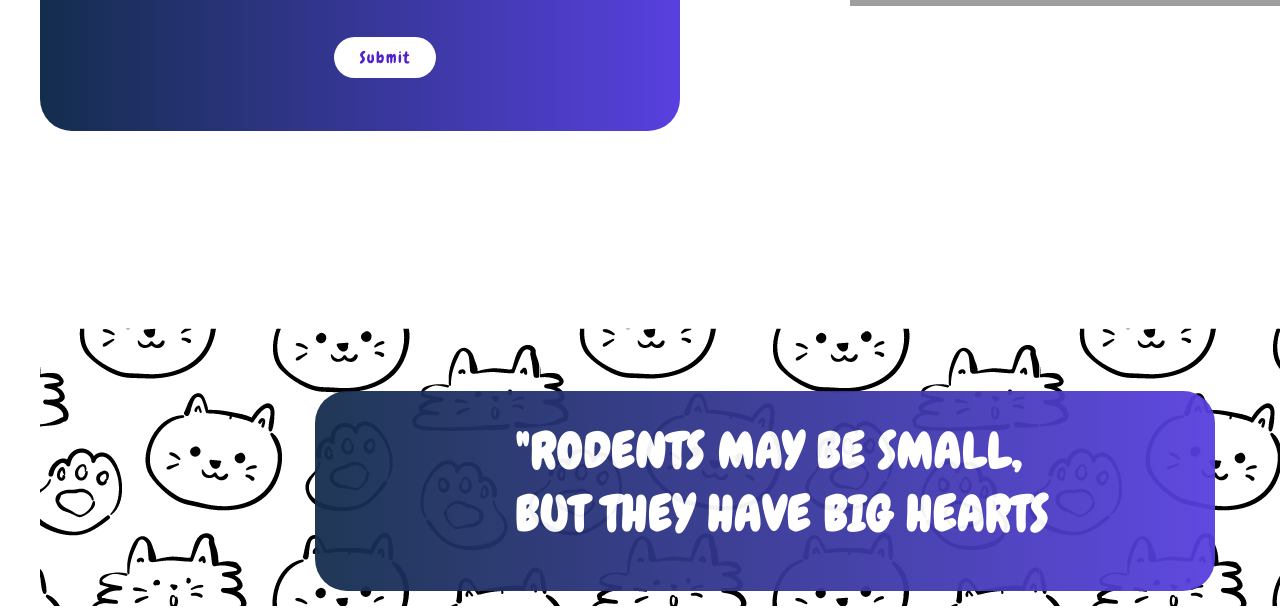
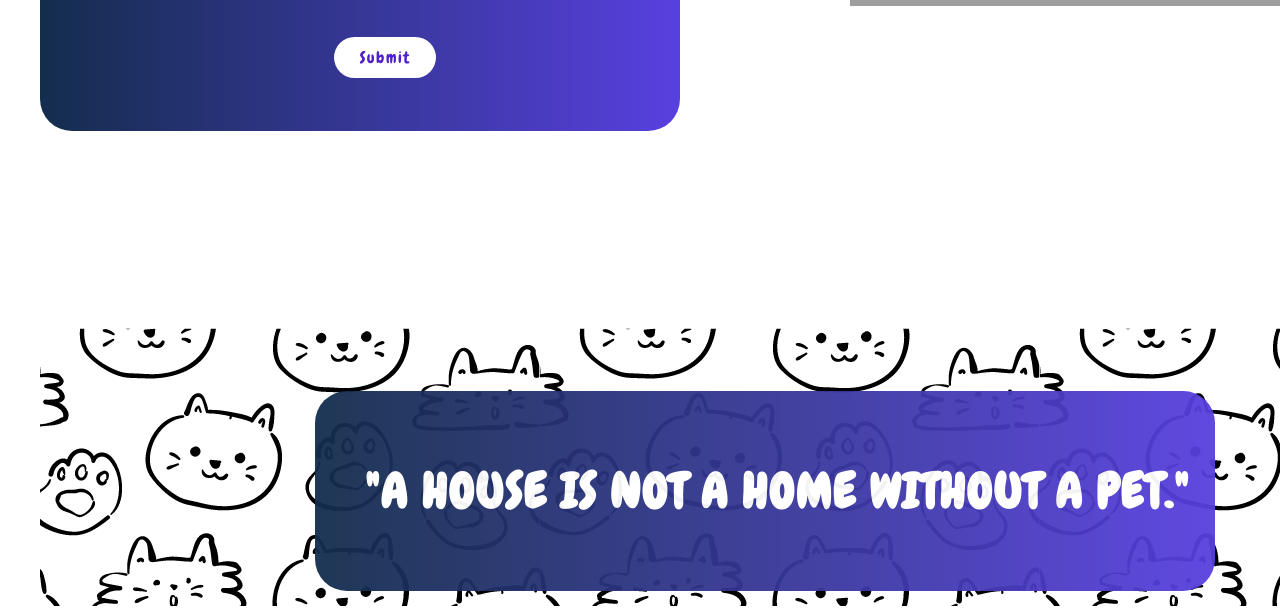
Before and after one commit to nkong008/1125-WEBD-Final-Furever-Pawfect, a plain HTML site: page html/contact.html in a window 1280 px wide. Shown: the part 794-1407 px from the top of the page. Drawn offline with Linux system fonts and the light colour scheme; grey boxes are pictures that could not be loaded.

Commit message:
minor updates

```diff
--- a/css/style.scss
+++ b/css/style.scss
@@ -1974,8 +1974,8 @@ $letterSpacing: 1.5px;
                     font-family: 'Chewy', cursive;
                     color: white;
                     font-size: 3rem;
-                    top: 30px;
-                    left: 200px;
+                    top: 70px;
+                    left: 50px;
                     text-transform: lowercase;
                     letter-spacing: 1.5px;
                     text-transform: uppercase;
--- a/html/contact.html
+++ b/html/contact.html
@@ -1,5 +1,6 @@
 <!DOCTYPE html>
 <html lang="en">
+
 <head>
     <meta charset="UTF-8">
     <meta http-equiv="X-UA-Compatible" content="IE=edge">
@@ -8,12 +9,14 @@
     <link rel="stylesheet" href="../css/style.css">
     <link rel="icon" type="image/x-icon" href="../images/pawfect.png">
 </head>
+
 <body>
 
     <div class="container">
         <nav class="nav">
             <ul class="nav__list">
-                <li class="nav__listlogo"> <span><img style="width: 100px; height: 100px;" src="../images/LOGO1.png" alt="logo"></span></li>
+                <li class="nav__listlogo"> <span><img style="width: 100px; height: 100px;" src="../images/LOGO1.png"
+                            alt="logo"></span></li>
                 <li class="nav__listitem"><a href="../index.html">Home</a></li>
                 <li class="nav__listitem"><a href="about.html">About</a></li>
                 <li class="nav__listitem"><a href="pets.html">Pets</a>
@@ -47,13 +50,13 @@
                 <button type="submit">Submit</button>
             </form>
 
-             <!-- start quote section -->
+            <!-- start quote section -->
             <div class="wordSection">
-            <img class="wordImg" src="images/background.png" alt="">
+                <img class="wordImg" src="images/background.png" alt="">
                 <div class="transparentBack">
                     <h1 class="quoteHome" style="letter-spacing: 1.5px;">
-                        "Rodents may be small,<br> but they
-                        have big hearts
+                        "A house is not a home
+                        without a pet."
                     </h1>
                 </div>
 
@@ -78,4 +81,5 @@
     <script src="../js/script.js"></script>
 
 </body>
+
 </html>
```
Also changed, not shown: css/style.css, 2 other files.
